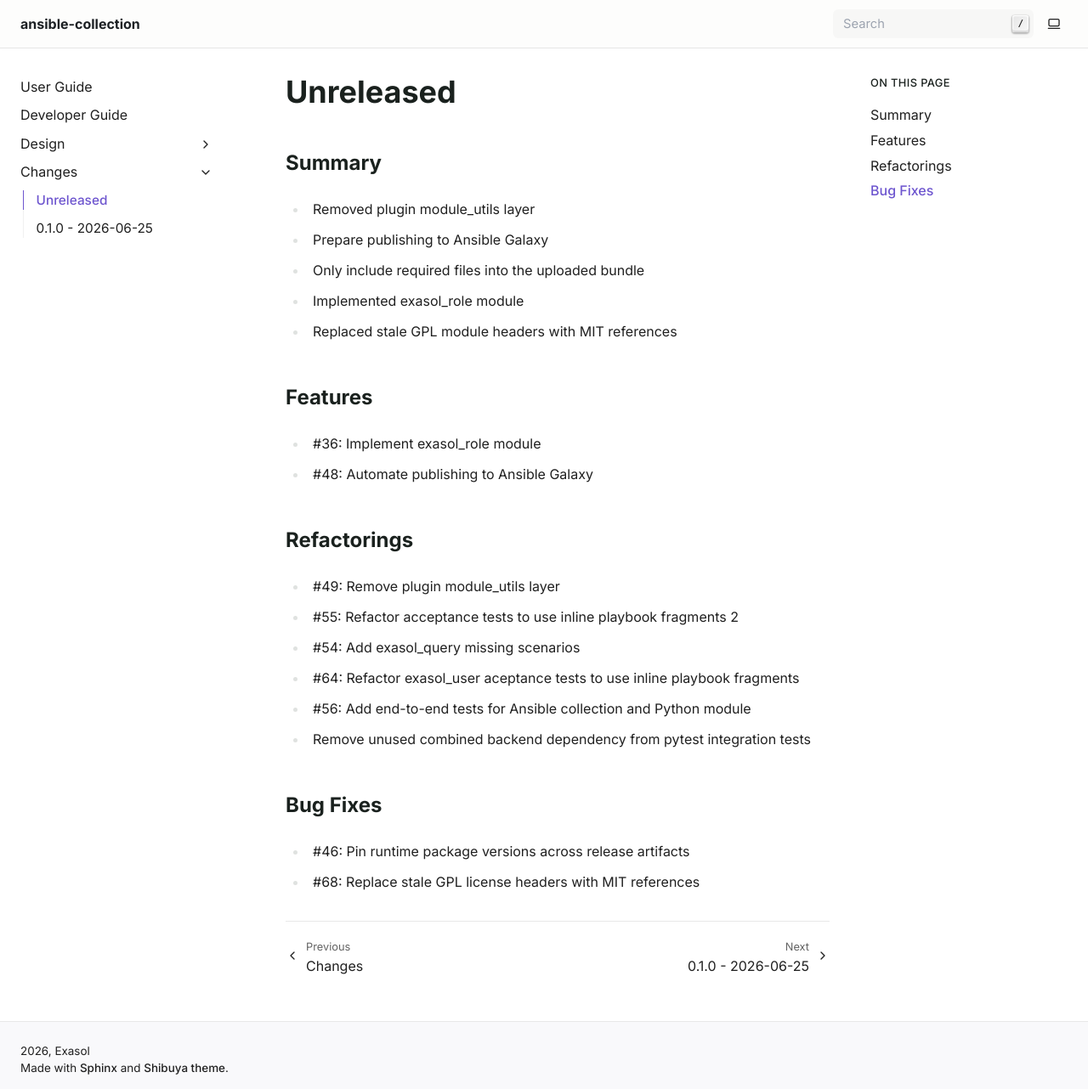
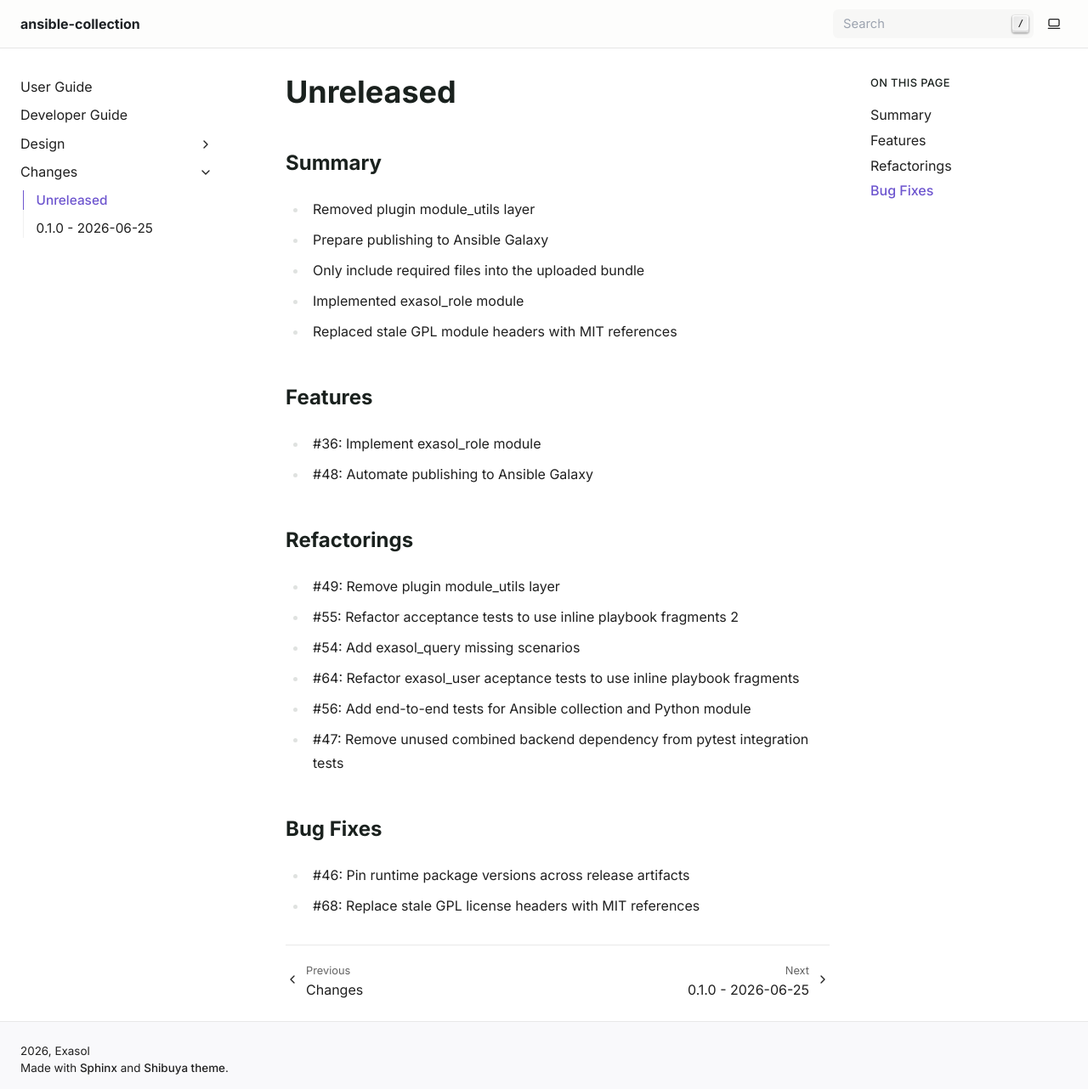
Before and after one commit to exasol/ansible-collection, a Sphinx documentation site: the page built from doc/changes/unreleased.md, in a window 1280 px wide and 1282 px high. Shown: the whole window at 85% size. Built offline with Sphinx 7.4.7, drawn with Linux system fonts in a browser that asks for light colours.

Commit message:
Add issue #

```diff
--- a/doc/changes/unreleased.md
+++ b/doc/changes/unreleased.md
@@ -20,7 +20,7 @@
 * #54: Add exasol_query missing scenarios
 * #64: Refactor exasol_user aceptance tests to use inline playbook fragments
 * #56: Add end-to-end tests for Ansible collection and Python module
-* Remove unused combined backend dependency from pytest integration tests
+* #47: Remove unused combined backend dependency from pytest integration tests
 
 ## Bug Fixes
 
```
